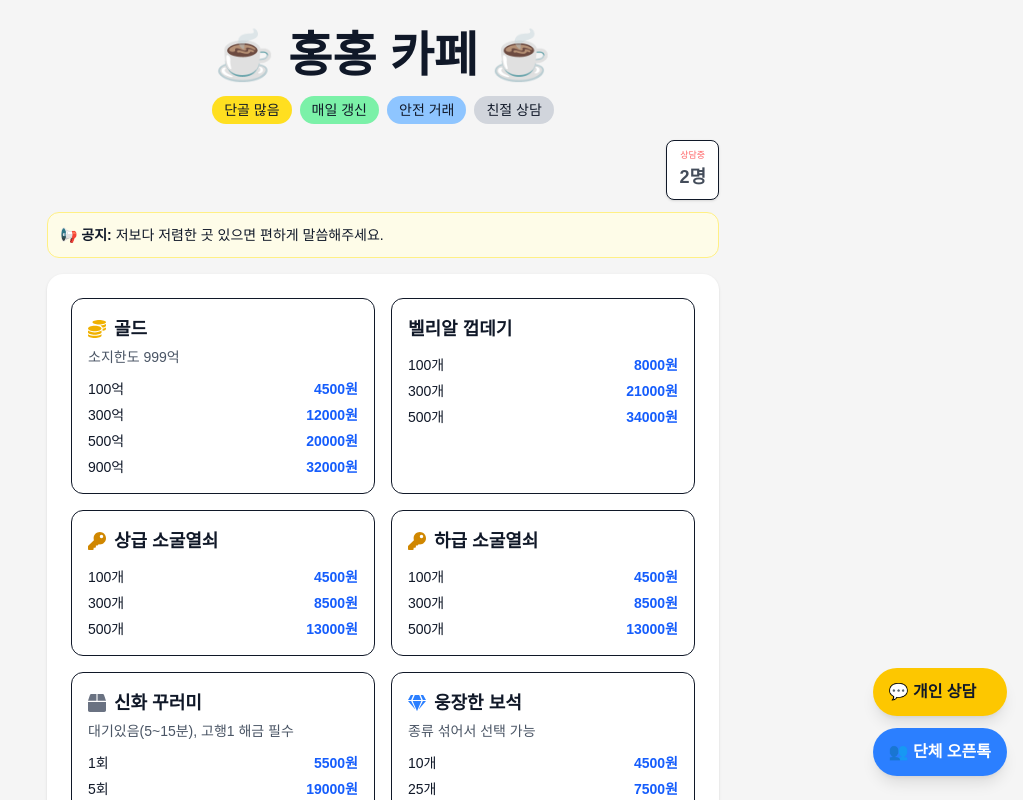
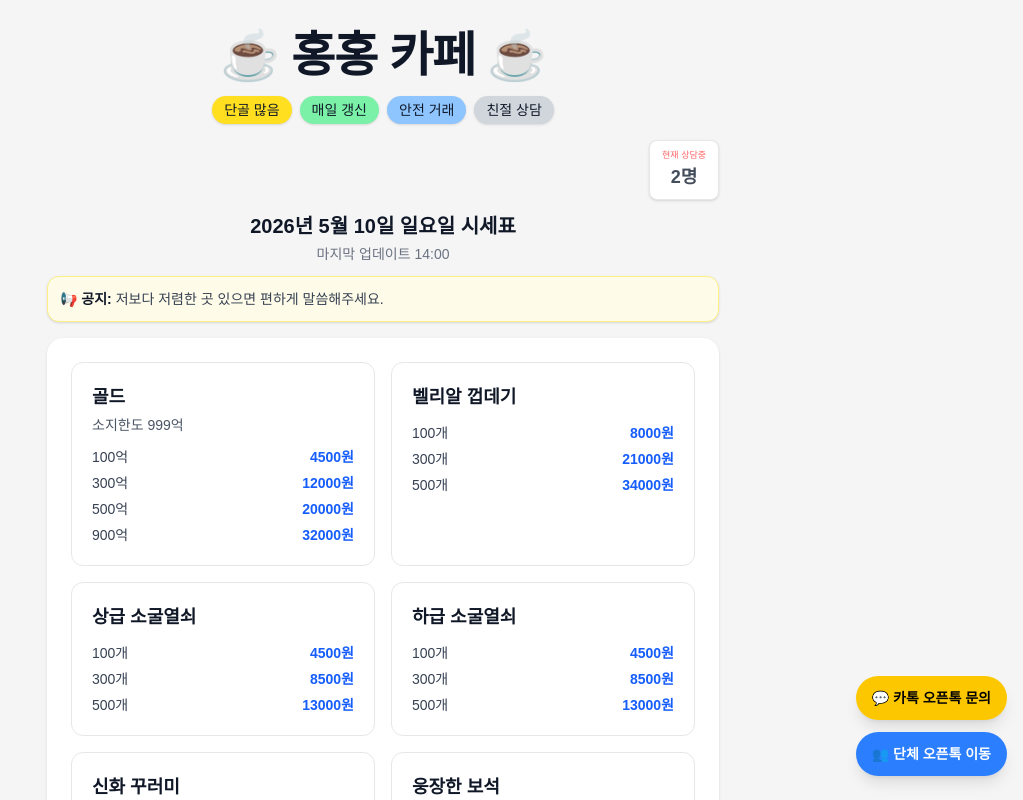
Before and after one commit to kimdohee968-sys/mebu-board, a Next.js app: page / in a window 1280 px wide. Shown: the top 800 px of the page, without its empty margins (257-1280 px from the left). Built offline with nearby package versions, Linux system fonts and the light colour scheme.

Commit message:
update content

```diff
--- a/src/app/page.js
+++ b/src/app/page.js
@@ -1,79 +1,101 @@
 "use client";
 
 import menuData from "../../menus.json";
-import {
-  FaCoins,
-  FaKey,
-  FaGem,
-  FaBox,
-  FaCrown,
-  FaFlask,
-  FaSkull
-} from "react-icons/fa";
 
 export default function Home() {
 
-  // 상담중 인원 (안정 확률)
+  // 상담중 인원 (자연스러운 확률)
   const getConsultingCount = () => {
     const rand = Math.random();
 
-    if (rand < 0.12) return 0;
-    if (rand < 0.52) return 1;
-    if (rand < 0.83) return 2;
+    // 0명 → 20%
+    if (rand < 0.20) return 0;
+
+    // 1명 → 45%
+    if (rand < 0.65) return 1;
+
+    // 2명 → 25%
+    if (rand < 0.90) return 2;
+
+    // 3명 → 10%
     return 3;
   };
 
   const online = getConsultingCount();
 
-  const notice = "저보다 저렴한 곳 있으면 편하게 말씀해주세요.";
-
-  // ✅ 안전 아이콘 매핑 (절대 안 터짐)
-  const getIcon = (icon) => {
-    const iconMap = {
-      coin: <FaCoins className="text-yellow-500 mr-2" />,
-      key: <FaKey className="text-yellow-600 mr-2" />,
-      gem: <FaGem className="text-blue-500 mr-2" />,
-      box: <FaBox className="text-gray-500 mr-2" />,
-      crown: <FaCrown className="text-purple-500 mr-2" />,
-      flask: <FaFlask className="text-green-500 mr-2" />,
-
-      // bone 대체 (FaSkull 사용)
-      bone: <FaSkull className="text-gray-600 mr-2" />
-    };
-
-    return iconMap[icon] || null;
-  };
+  const notice =
+    "저보다 저렴한 곳 있으면 편하게 말씀해주세요.";
 
   return (
     <main className="min-h-screen bg-neutral-100 flex flex-col items-center p-4 text-gray-900">
 
-      {/* 타이틀 */}
+      {/* 상단 타이틀 */}
       <div className="w-full max-w-md md:max-w-2xl text-center py-4">
-        <h1 className="text-3xl md:text-5xl font-extrabold">
+
+        <h1 className="text-3xl md:text-5xl font-extrabold tracking-tight text-gray-900">
           ☕ 홍홍 카페 ☕
         </h1>
 
-        <div className="flex flex-wrap justify-center gap-2 mt-4 text-xs md:text-sm">
-          <span className="bg-yellow-300 px-3 py-1 rounded-full">단골 많음</span>
-          <span className="bg-green-300 px-3 py-1 rounded-full">매일 갱신</span>
-          <span className="bg-blue-300 px-3 py-1 rounded-full">안전 거래</span>
-          <span className="bg-gray-300 px-3 py-1 rounded-full">친절 상담</span>
+        {/* 신뢰 배지 */}
+        <div className="flex flex-wrap justify-center gap-2 mt-4 text-xs md:text-sm font-medium">
+
+          <span className="bg-yellow-300 text-gray-900 px-3 py-1 rounded-full shadow-sm">
+            단골 많음
+          </span>
+
+          <span className="bg-green-300 text-gray-900 px-3 py-1 rounded-full shadow-sm">
+            매일 갱신
+          </span>
+
+          <span className="bg-blue-300 text-gray-900 px-3 py-1 rounded-full shadow-sm">
+            안전 거래
+          </span>
+
+          <span className="bg-gray-300 text-gray-900 px-3 py-1 rounded-full shadow-sm">
+            친절 상담
+          </span>
+
         </div>
       </div>
 
       {/* 상담중 */}
       <div className="w-full max-w-md md:max-w-2xl flex justify-end mb-3">
-        <div className="bg-white rounded-lg shadow-sm border px-3 py-2 text-center">
-          <p className="text-red-400 text-[9px]">상담중</p>
+
+        <div className="bg-white rounded-lg shadow-sm border border-gray-200 px-3 py-2 text-center w-fit">
+
+          <p className="text-red-400 text-[9px]">
+            현재 상담중
+          </p>
+
           <p className="font-semibold text-lg text-gray-800 animate-pulse">
             {online}명
           </p>
+
         </div>
       </div>
 
-      {/* 공지 */}
-      <div className="w-full max-w-md md:max-w-2xl mb-4 bg-yellow-50 border border-yellow-200 rounded-xl p-3 text-sm">
-        <span className="font-semibold">📢 공지:</span> {notice}
+      {/* 날짜 */}
+      <div className="w-full max-w-md md:max-w-2xl text-center mb-3">
+
+        <p className="text-lg md:text-xl font-bold text-gray-900">
+          2026년 5월 10일 일요일 시세표
+        </p>
+
+        <p className="text-xs md:text-sm text-gray-500 mt-1">
+          마지막 업데이트 14:00
+        </p>
+
+      </div>
+
+      {/* 공지사항 */}
+      <div className="w-full max-w-md md:max-w-2xl mb-4 bg-yellow-50 border border-yellow-200 rounded-xl p-3 text-sm text-gray-700 shadow-sm">
+
+        <span className="font-semibold text-gray-900">
+          📢 공지:
+        </span>{" "}
+
+        {notice}
+
       </div>
 
       {/* 메뉴 */}
@@ -82,55 +104,91 @@ export default function Home() {
         <div className="grid grid-cols-1 sm:grid-cols-2 gap-4">
 
           {menuData.map((item, i) => (
+
             <div
               key={i}
-              className="border rounded-xl p-4 hover:shadow-lg transition bg-white"
+              className="border border-gray-200 rounded-xl p-4 md:p-5 hover:shadow-lg hover:-translate-y-1 transition duration-200 bg-white"
             >
 
-              {/* 이름 + 아이콘 */}
-              <p className="font-bold flex items-center text-gray-900 text-sm md:text-lg">
-                {getIcon(item.icon)}
+              {/* 메뉴 이름 */}
+              <p className="font-bold text-sm md:text-lg text-gray-900">
+
                 {item.name}
+
               </p>
 
               {/* 설명 */}
               <p className="text-xs md:text-sm text-gray-600 mt-1">
+
                 {item.desc}
+
               </p>
 
               {/* 가격 */}
               <div className="mt-3 space-y-1.5">
+
                 {item.prices.map((p, idx) => (
-                  <div key={idx} className="flex justify-between text-xs md:text-sm">
-                    <span>{p.qty}</span>
+
+                  <div
+                    key={idx}
+                    className="flex justify-between items-center text-xs md:text-sm"
+                  >
+
+                    <span className="text-gray-700">
+
+                      {p.qty}
+
+                    </span>
+
                     <span className="font-bold text-blue-600">
+
                       {p.price}
+
                     </span>
+
                   </div>
+
                 ))}
+
               </div>
 
             </div>
+
           ))}
 
         </div>
       </div>
 
+      {/* 영업시간 */}
+      <div className="w-full max-w-md md:max-w-2xl flex justify-start mt-4 text-xs md:text-sm text-gray-500 px-1">
+
+        🕒 영업시간: 10:00 - 익일 02:00
+
+      </div>
+
       {/* 플로팅 버튼 */}
-      <div className="fixed bottom-6 right-4 flex flex-col gap-3">
+      <div className="fixed bottom-6 right-4 z-50 flex flex-col gap-3">
+
+        {/* 개인 상담 */}
         <a
           href="https://open.kakao.com/o/sZXnG56f"
-          className="bg-yellow-400 px-4 py-3 rounded-full font-bold shadow-lg"
+          target="_blank"
+          rel="noopener noreferrer"
+          className="bg-yellow-400 hover:bg-yellow-500 text-black px-3 md:px-4 py-2.5 md:py-3 rounded-full shadow-lg text-xs md:text-sm font-bold transition"
         >
-          💬 개인 상담
+          💬 카톡 오픈톡 문의
         </a>
 
+        {/* 단체 오픈톡 */}
         <a
           href="https://open.kakao.com/o/g8JqBqLg"
-          className="bg-blue-500 text-white px-4 py-3 rounded-full font-bold shadow-lg"
+          target="_blank"
+          rel="noopener noreferrer"
+          className="bg-blue-500 hover:bg-blue-600 text-white px-3 md:px-4 py-2.5 md:py-3 rounded-full shadow-lg text-xs md:text-sm font-bold transition"
         >
-          👥 단체 오픈톡
+          👥 단체 오픈톡 이동
         </a>
+
       </div>
 
     </main>
```
